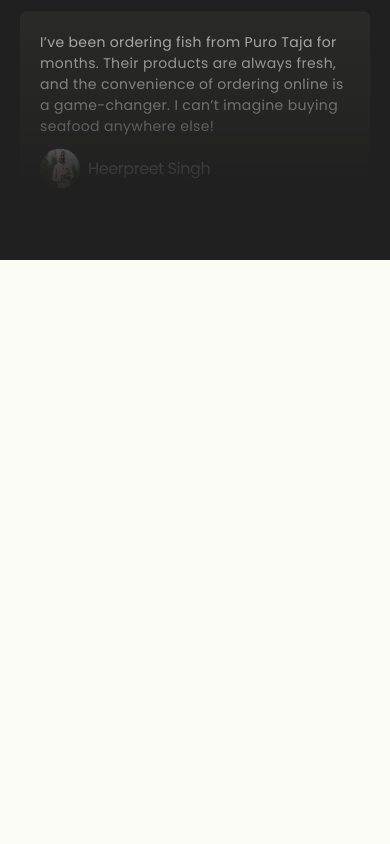
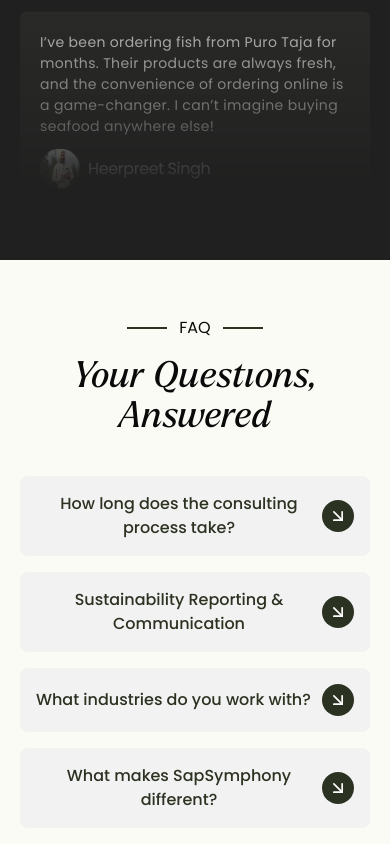
Before and after one commit to exionstech/sap-studio-frontend, a Next.js app: page / in a window 390 px wide. Shown: the part 6318-7162 px from the top of the page. Before the commit the page ends 6626 px from the top, so only its background shows below. Built offline with nearby package versions, Linux system fonts and the light colour scheme.

Commit message:
add FaqSection component; integrate into LandingPage

```diff
--- a/src/app/(landing)/page.tsx
+++ b/src/app/(landing)/page.tsx
@@ -7,6 +7,7 @@
 import HowItWorks from "./_components/how-it-works";
 import Technologies from "./_components/technologies";
 import { Testimonials } from "@/components/shared/testimonials";
+import FaqSection from "@/components/shared/faq";
 
 const LandingPage = () => {
   return (
@@ -18,6 +19,7 @@
       <HowItWorks/>
       <Technologies/>
       <Testimonials/>
+      <FaqSection/>
     </MaxWrapper>
   );
 };
--- /dev/null
+++ b/src/components/shared/faq.tsx
@@ -0,0 +1,65 @@
+import {
+  Accordion,
+  AccordionContent,
+  AccordionItem,
+  AccordionTrigger,
+} from "@/components/ui/accordion";
+import { cn } from "@/lib/utils";
+import HeadingText from "./heading-text";
+
+interface FaqSectionProps {
+  className?: string;
+}
+
+const accordionItems = [
+        {
+          title: "How long does the consulting process take?",
+          content: "Audits take 2-4 weeks, with timelines tailored to your project.",
+        },
+        {
+          title: "Sustainability Reporting & Communication",
+          content: "We use eco-friendly tech and share reports on sustainability efforts.",
+        },
+        {
+          title: "What industries do you work with?",
+          content: "We work with gardens, wellness centers, art spaces, research, and eco-tech companies.",
+        },
+        {
+          title: "What makes SapSymphony different?",
+          content: "We create music from plant signals, blending nature, tech, and art.",
+        },
+      ];
+
+
+const FaqSection = ({ className }: FaqSectionProps) => {
+  return (
+    <section
+      className={cn(
+        "w-full max-w-screen-2xl px-5 md:px-14 mx-auto flex flex-col gap-10 items-center",
+        className
+      )}
+    >
+      <HeadingText section="FAQ" heading="Your Questions, Answered" />
+      <div className="w-full max-w-screen-xl mx-auto">
+        <Accordion type="single" collapsible className="w-full space-y-4">
+          {accordionItems.map((item, index) => (
+            <AccordionItem
+              key={index}
+              value={`item-${index}`}
+              className="bg-[#f2f2f2] data-[state=open]:bg-green2 rounded-lg transition-colors duration-200"
+            >
+              <AccordionTrigger className="px-4">
+                <span className="text-green4 font-medium">{item.title}</span>
+              </AccordionTrigger>
+              <AccordionContent className="text-gray-600 px-4">
+                {item.content}
+              </AccordionContent>
+            </AccordionItem>
+          ))}
+        </Accordion>
+      </div>
+    </section>
+  );
+};
+
+export default FaqSection;
--- a/src/components/ui/accordion.tsx
+++ b/src/components/ui/accordion.tsx
@@ -2,8 +2,7 @@
 
 import * as React from "react"
 import * as AccordionPrimitive from "@radix-ui/react-accordion"
-import { ChevronDown } from "lucide-react"
-
+import { ArrowDownRight } from "lucide-react"
 import { cn } from "@/lib/utils"
 
 const Accordion = AccordionPrimitive.Root
@@ -14,7 +13,10 @@
 >(({ className, ...props }, ref) => (
   <AccordionPrimitive.Item
     ref={ref}
-    className={cn("border-b", className)}
+    className={cn(
+      "transition-all duration-200",
+      className
+    )}
     {...props}
   />
 ))
@@ -28,13 +30,19 @@
     <AccordionPrimitive.Trigger
       ref={ref}
       className={cn(
-        "flex flex-1 items-center justify-between py-4 text-sm font-medium transition-all hover:underline text-left [&[data-state=open]>svg]:rotate-180",
+        "flex flex-1 items-center justify-between py-4 text-base transition-all hover:no-underline group",
         className
       )}
       {...props}
     >
       {children}
-      <ChevronDown className="h-4 w-4 shrink-0 text-muted-foreground transition-transform duration-200" />
+      <div className="flex items-center justify-center w-8 h-8">
+        <div className="bg-green4 group-data-[state=open]:bg-white rounded-full w-8 h-8 flex items-center justify-center transition-colors duration-200">
+          <ArrowDownRight
+            className="h-5 w-5 text-white group-data-[state=open]:text-green4 transition-transform duration-200 group-data-[state=open]:rotate-180"
+          />
+        </div>
+      </div>
     </AccordionPrimitive.Trigger>
   </AccordionPrimitive.Header>
 ))
@@ -46,10 +54,12 @@
 >(({ className, children, ...props }, ref) => (
   <AccordionPrimitive.Content
     ref={ref}
-    className="overflow-hidden text-sm data-[state=closed]:animate-accordion-up data-[state=open]:animate-accordion-down"
+    className="overflow-hidden text-sm transition-all data-[state=closed]:animate-accordion-up data-[state=open]:animate-accordion-down"
     {...props}
   >
-    <div className={cn("pb-4 pt-0", className)}>{children}</div>
+    <div className={cn("pb-4 pt-0", className)}>
+      {children}
+    </div>
   </AccordionPrimitive.Content>
 ))
 AccordionContent.displayName = AccordionPrimitive.Content.displayName
```
